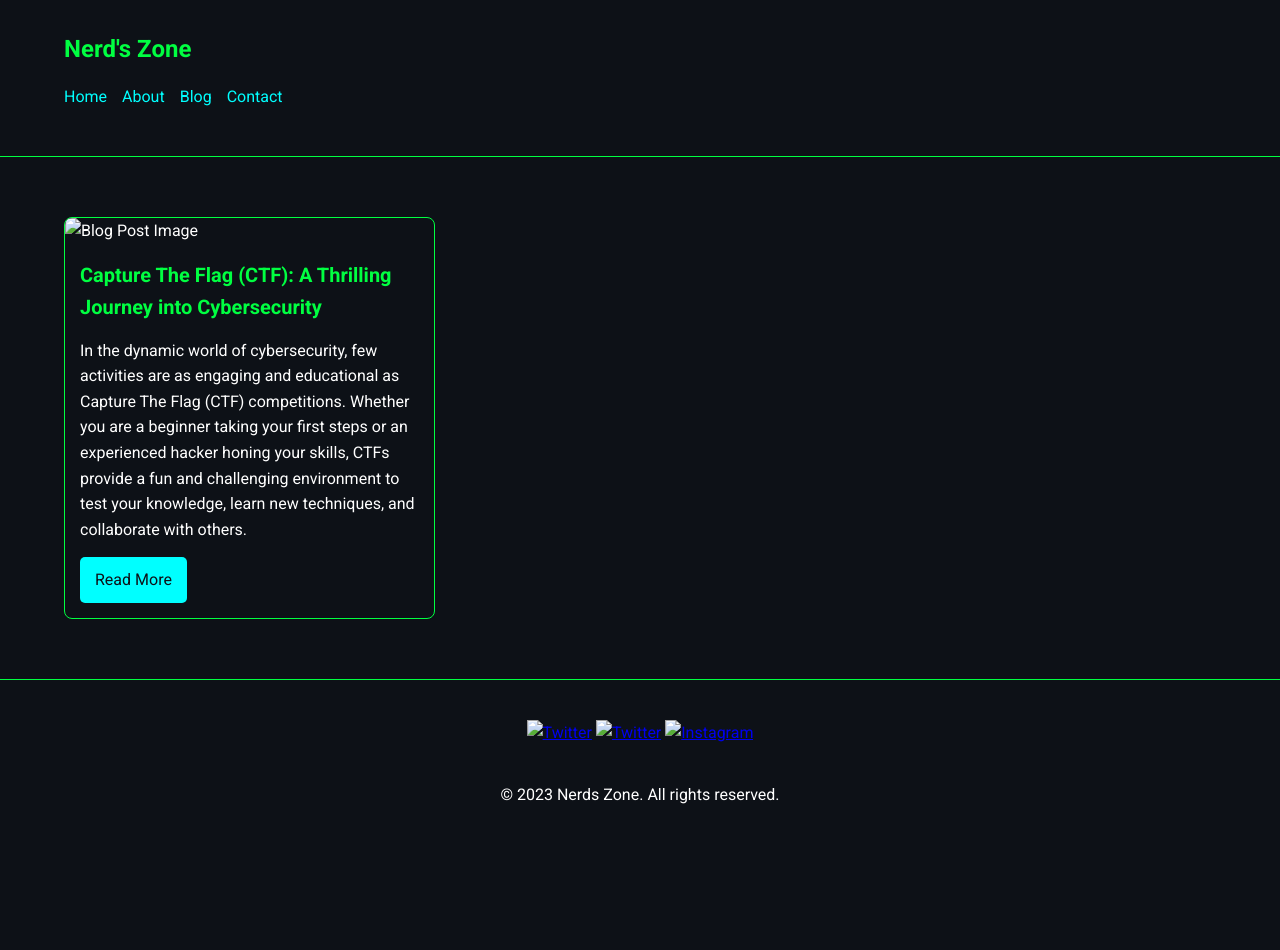
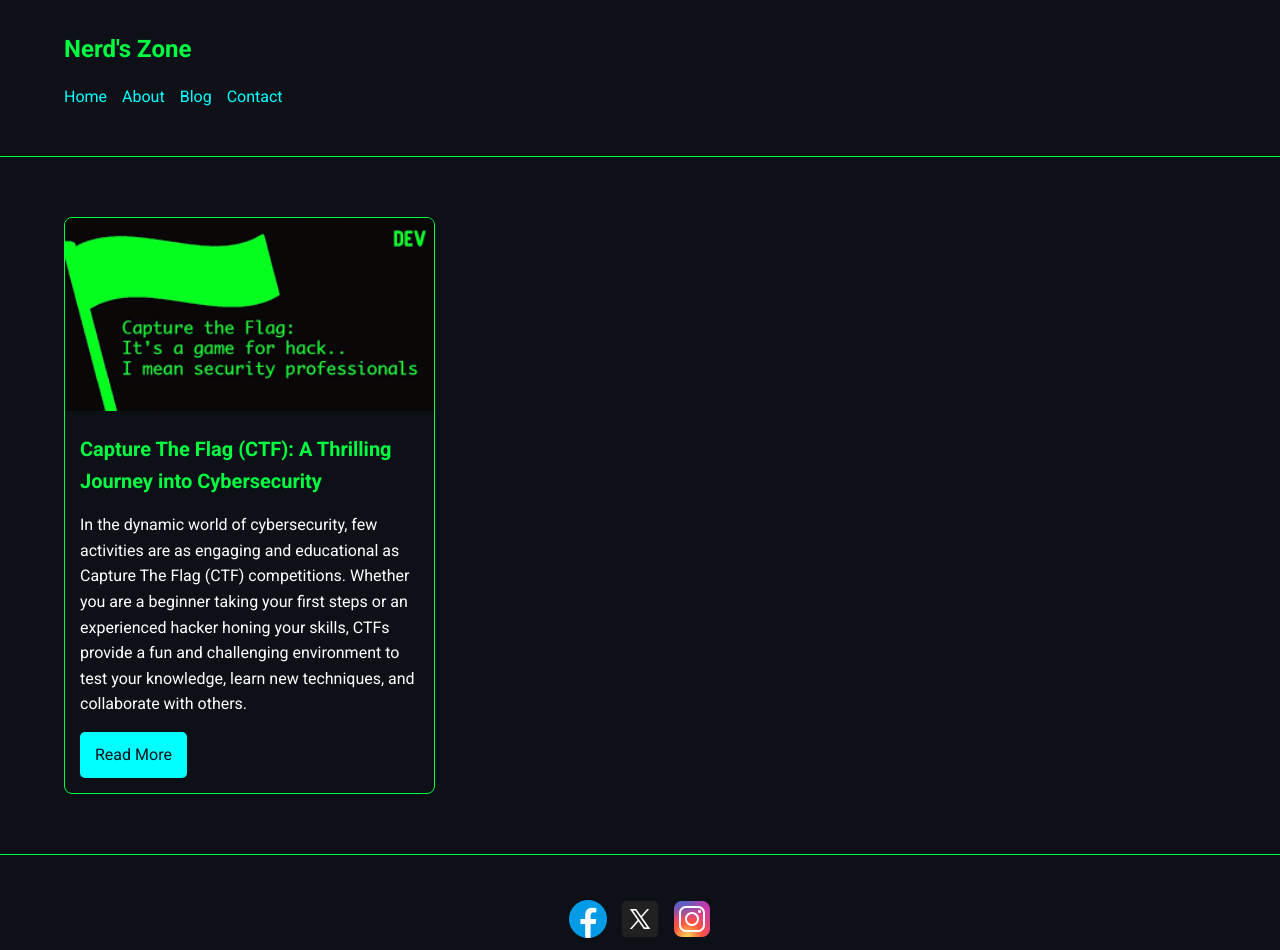
Before and after one commit to dormamu96/Flag, a plain HTML site: page index.html in a window 1280 px wide. Shown: the top 950 px of the page. Before the commit the page ends 843 px from the top, so only its background shows below. Drawn offline with Linux system fonts and the light colour scheme.

Commit message:
Update index.html

```diff
--- a/index.html
+++ b/index.html
@@ -160,7 +160,7 @@ footer {
         <div class="container">
             <section class="blog-posts">
                 <article class="post-card">
-                    <img src="/images/images.png" alt="Blog Post Image">
+                    <img src="images.png" alt="Blog Post Image">
 
                     <h2>Capture The Flag (CTF): A Thrilling Journey into Cybersecurity
                     </h2>
@@ -176,9 +176,9 @@ footer {
 
     <footer>
         <div class="container">
-            <a href="#" aria-label="Facebook"><img src="images/icons8-facebook-48.png" alt="Twitter"></a>
-            <a href="#" aria-label="Twitter"><img src="images/icons8-x-48.png" alt="Twitter"></a>
-            <a href="#" aria-label="Instagram"><img src="images/icons8-instagram-48.png" alt="Instagram"></a>
+            <a href="#" aria-label="Facebook"><img src="icons8-facebook-48.png" alt="Twitter"></a>
+            <a href="#" aria-label="Twitter"><img src="icons8-x-48.png" alt="Twitter"></a>
+            <a href="#" aria-label="Instagram"><img src="icons8-instagram-48.png" alt="Instagram"></a>
             </div>
             <p>&copy; 2023 Nerds Zone. All rights reserved.</p>
         </div>
```
